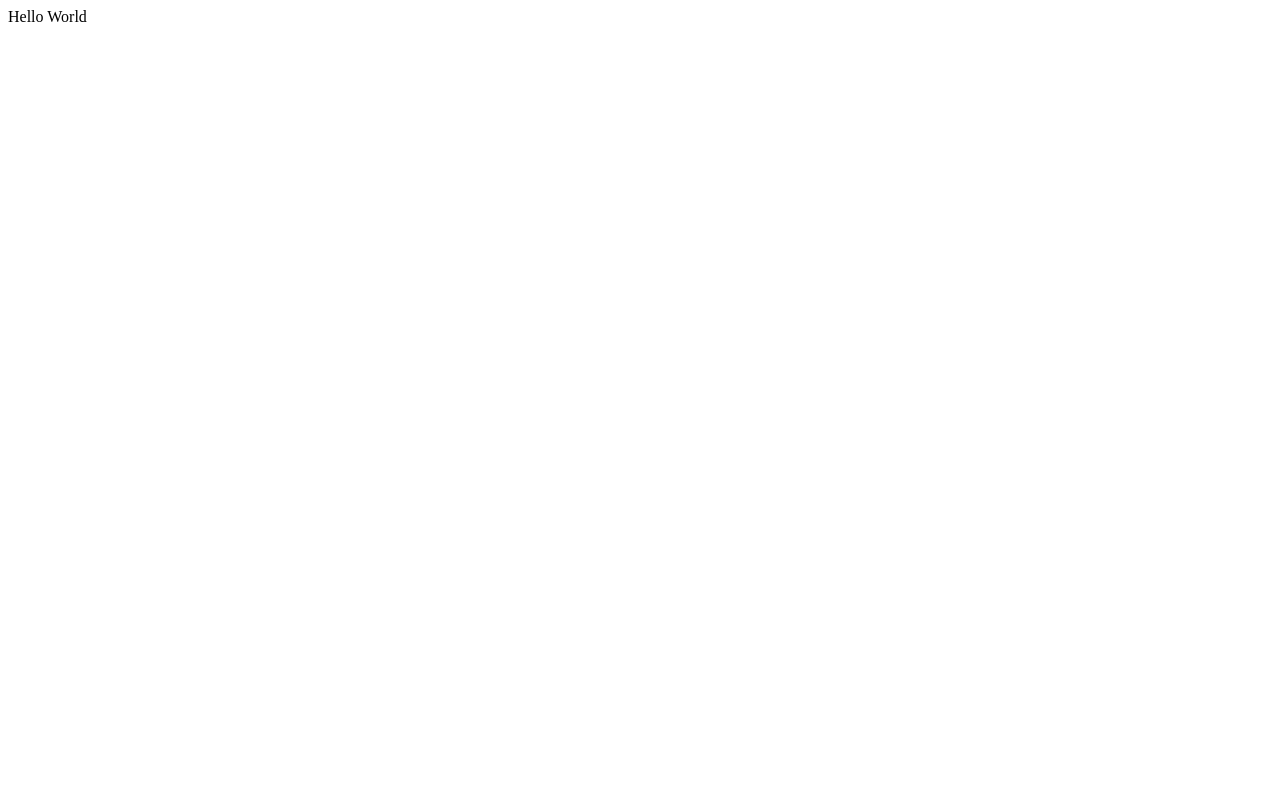
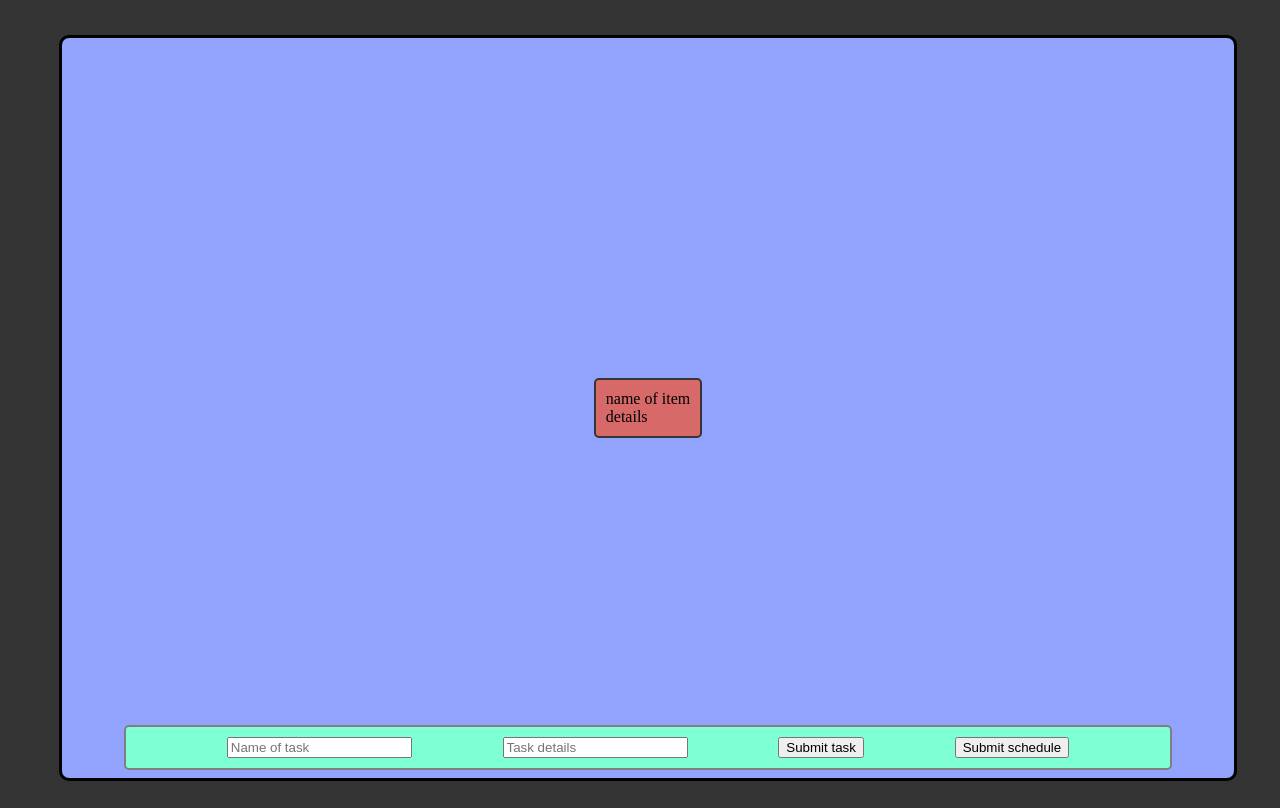
Before and after one commit to team-jigglypuff-nyoi9/timeWise, a React app: page / in a window 1280 px wide. Built offline with nearby package versions, Linux system fonts and the light colour scheme.

Commit message:
create basic component structure

```diff
--- a/client/App.tsx
+++ b/client/App.tsx
@@ -1,7 +1,10 @@
 import React from 'react';
+import MainContainer from './components/mainContainer'
 
 export default function App():React.JSX.Element {
   return (
-    <div>Hello World</ div>
+    <div className="app">
+      <MainContainer />
+    </div>
   );
 }
--- a/client/Index.tsx
+++ b/client/Index.tsx
@@ -4,11 +4,7 @@ import { createRoot } from 'react-dom/client';
 import './static/styles.css';
 import { store } from './redux/store'
 import { Provider } from 'react-redux';
-
-
-
-
-
+import './static/styles.css';
 
 // the exclamation point at the end is intentional here, it asserts that the value is not null
 // or undefined, allowing TypeScript to compile the code without type errors. This is useful when
--- /dev/null
+++ b/client/components/item.tsx
@@ -0,0 +1,10 @@
+import React from 'react';
+
+export default function Item():React.JSX.Element {
+  return (
+    <div className="todo-item">
+      <div>name of item</div>
+      <div>details</div>
+    </ div>
+  );
+}
--- /dev/null
+++ b/client/components/itemCreater.tsx
@@ -0,0 +1,20 @@
+import React from 'react';
+
+export default function ItemCreater():React.JSX.Element {
+  function addTask(): void {
+    console.log('addTask invoked')
+  }
+
+  function submitSchedule(): void {
+    console.log('submitSchedule invoked')
+  }
+
+  return (
+    <div className="itemcreater-bar">
+      <input type='text' id="task-name-input" placeholder="Name of task"/>
+      <input type='text' id="task-details-input" placeholder="Task details"/>
+      <button id="submit-task-button" onClick={addTask}>Submit task</button>
+      <button id="submit-schedule-button" onClick={submitSchedule}>Submit schedule</button>
+    </div>
+  );
+}
--- /dev/null
+++ b/client/components/mainContainer.tsx
@@ -0,0 +1,13 @@
+import React from 'react';
+import Item from './item';
+import ItemCreater from './itemCreater';
+
+
+export default function MainContainer():React.JSX.Element {
+  return (
+    <div className="maincontainer">
+        <Item />
+        <ItemCreater />
+    </div>
+  );
+}
--- a/client/static/index.html
+++ b/client/static/index.html
@@ -6,6 +6,6 @@
     <title>TimeWise</title>
 </head>
 <body>
-    <div id="root">Hello World</div>
+    <div id="root"></div>
 </body>
 </html>
--- a/client/static/styles.css
+++ b/client/static/styles.css
@@ -0,0 +1,57 @@
+html {
+    height: 100%;
+    width: 100%;
+    background-color: rgb(51, 51, 51);
+}
+
+body {
+    height: 100%;
+    width: 100%;
+}
+
+#root {
+    height: 100%;
+    width: 100%;
+}
+
+.app {
+    height: 100%;
+    width: 100%;
+    display: flex;
+    align-items: center;
+    justify-content: center;
+}
+
+.maincontainer {
+    background-color: rgb(145, 163, 252);
+    width: 90vw;
+    height: 90vh;
+    display: flex;
+    align-items: center;
+    justify-content: center;
+    border-radius: 10px;
+    padding: 10px;
+    border: 3px solid black;
+}
+
+.todo-item {
+    background-color: rgb(216, 105, 105);
+    width: fit-content;
+    height: fit-content;
+    padding: 10px;
+    border: 2px solid rgb(53, 53, 53);
+    border-radius: 5px;
+}
+
+.itemcreater-bar {
+    position: absolute;
+    bottom: 20px;
+    width: 80vw;
+    display: flex;
+    justify-content: space-evenly;
+    border-radius: 5px;
+    border: 2px solid gray;
+    background-color: aquamarine;
+    padding: 10px;
+    margin: 10px;
+}
```
Also changed, not shown: client/components/mainComponent.tsx (deleted), 1 other file (tests, documents, lock files or other folders).
